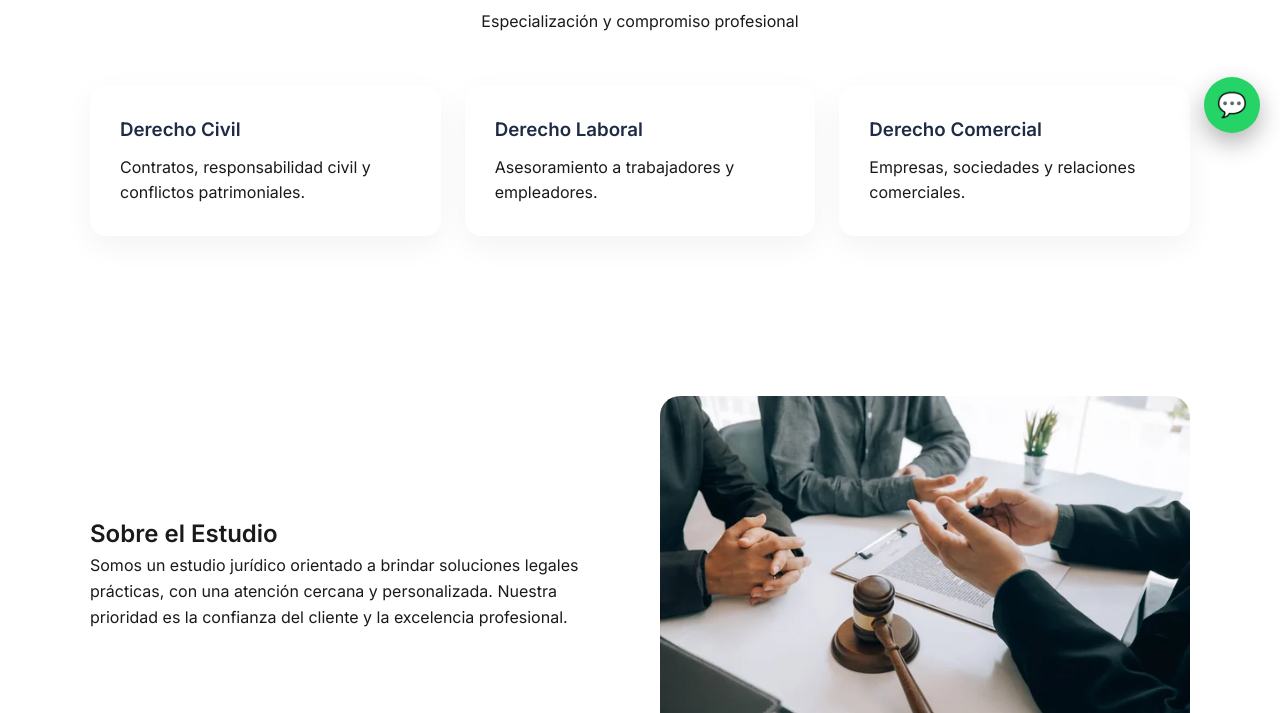
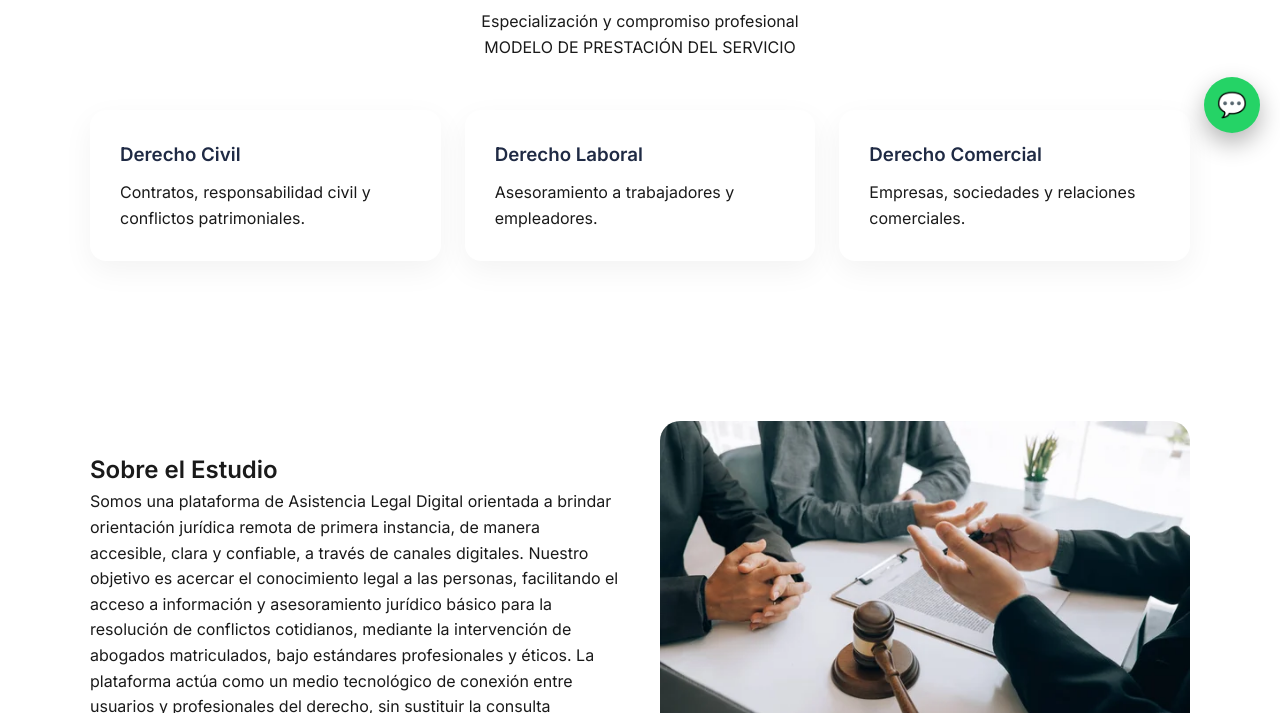
Before and after one commit to bilkalsi/consultoriamdp.github.io, a plain HTML site: page index.html in a window 1280 px wide. Shown: the part 647-1360 px from the top of the page. Drawn offline with nearby package versions, Linux system fonts and the light colour scheme.

Commit message:
Update index.html

```diff
--- a/index.html
+++ b/index.html
@@ -199,6 +199,7 @@
     <div class="section-title">
       <h2>Nuestros Servicios</h2>
       <p>Especialización y compromiso profesional</p>
+      <p>MODELO DE PRESTACIÓN DEL SERVICIO</p>
     </div>
 
     <div class="services">
@@ -222,7 +223,10 @@
   <div class="container about">
     <div>
       <h2>Sobre el Estudio</h2>
-      <p>Somos un estudio jurídico orientado a brindar soluciones legales prácticas, con una atención cercana y personalizada. Nuestra prioridad es la confianza del cliente y la excelencia profesional.</p>
+      <p>Somos una plataforma de Asistencia Legal Digital orientada a brindar orientación jurídica remota de primera instancia, de manera accesible, clara y confiable, a través de canales digitales.
+Nuestro objetivo es acercar el conocimiento legal a las personas, facilitando el acceso a información y asesoramiento jurídico básico para la resolución de conflictos cotidianos, mediante la intervención de abogados matriculados, bajo estándares profesionales y éticos.
+La plataforma actúa como un medio tecnológico de conexión entre usuarios y profesionales del derecho, sin sustituir la consulta presencial ni el ejercicio tradicional de la abogacía
+</p>
     </div>
     <img src="images/about.jpg" alt="Equipo legal">
   </div>
```
